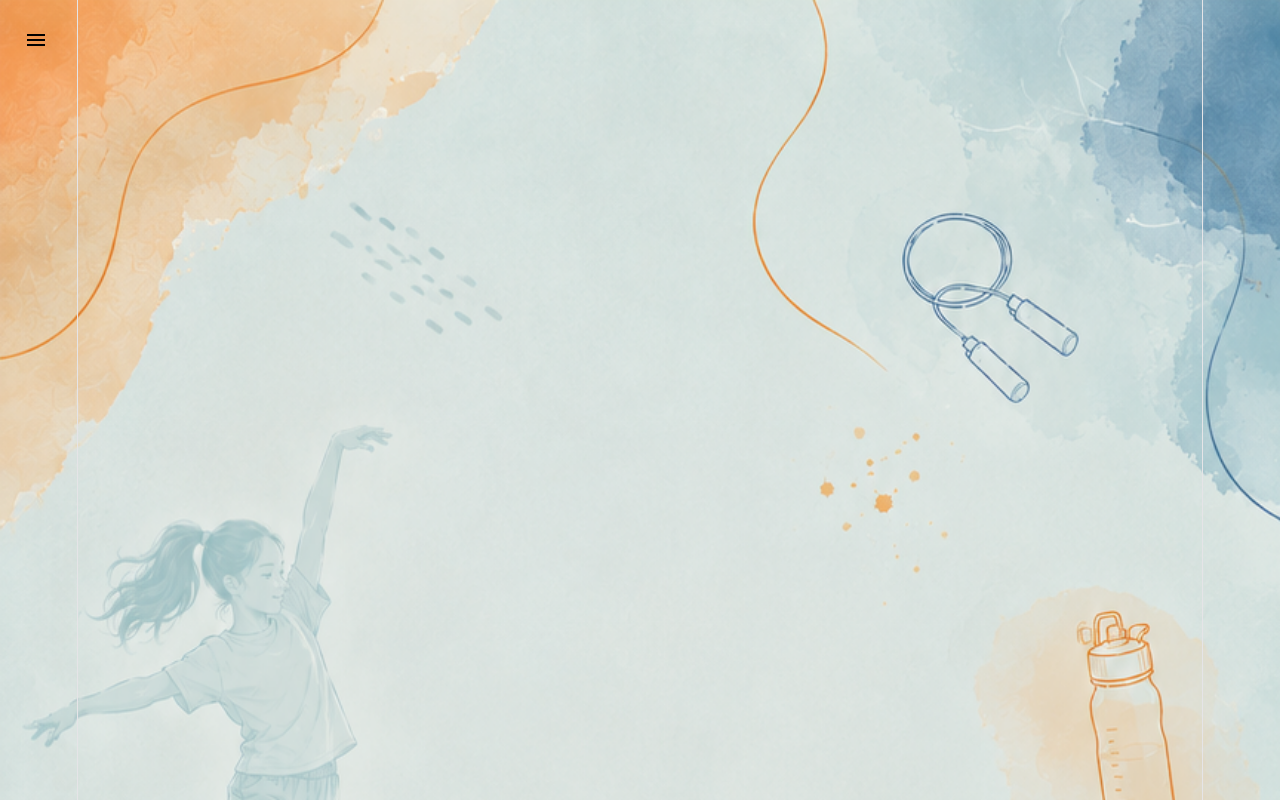
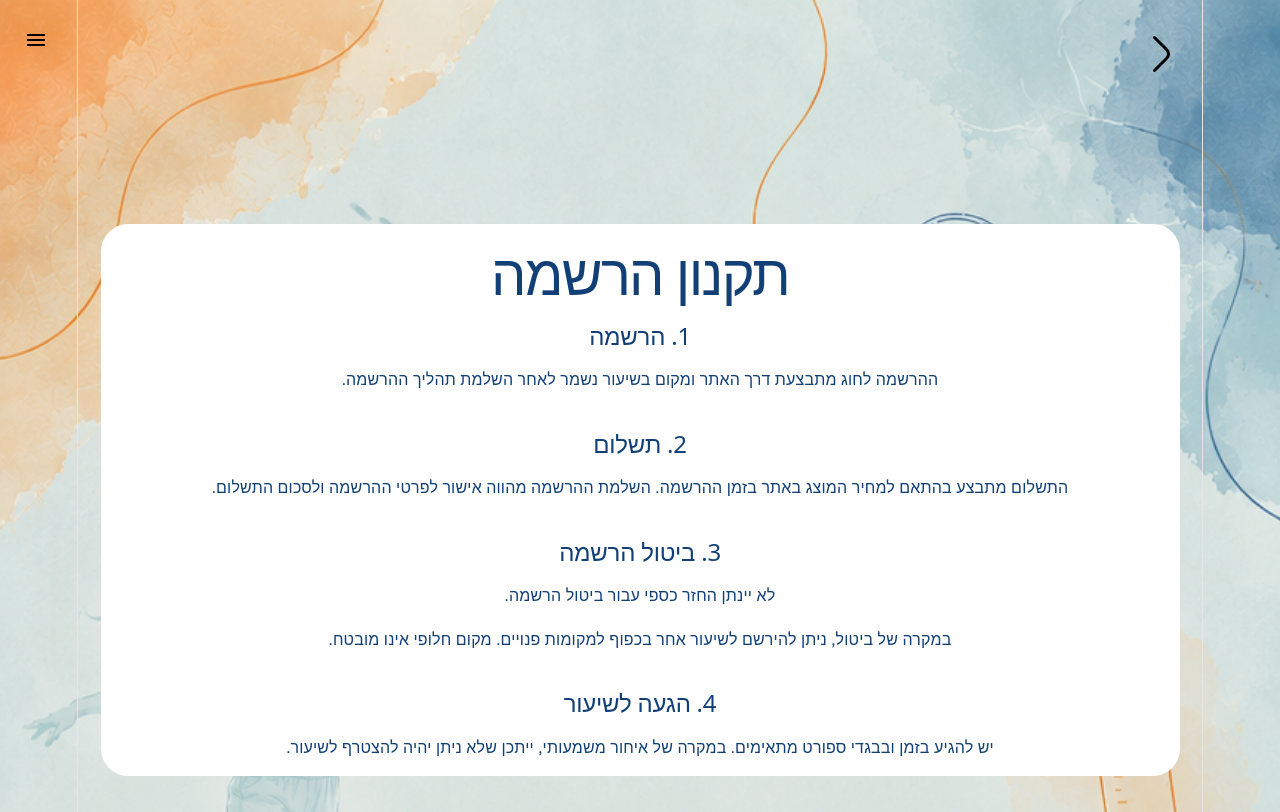
Before and after one commit to shircohen83/shtodio, a React (Vite) app: page /rules in a window 1280 px wide. Before the commit this address had no page. Built offline with nearby package versions, Linux system fonts and the light colour scheme.

Commit message:
adding a rules page and connect it to menu

```diff
--- a/src/App.tsx
+++ b/src/App.tsx
@@ -8,6 +8,7 @@ import LoginPage from "./pages/LoginPage";
 import SuccessBanner from "./components/SuccessBanner";
 import SideMenu from "./components/SideMenu";
 import PersonalAreaPage from "./pages/PersonalAreaPage";
+import RulesPage from "./pages/RulesPage";
 
 function App() {
   return (
@@ -20,7 +21,7 @@ function App() {
           <Route path="/signup" element={<SignUpPage />} />
           <Route path="/login" element={<LoginPage />} />
           <Route path="/personal-area" element={<PersonalAreaPage />} />
-          {/* <Route path="/register" element={<RegisterPage />} /> */}
+          <Route path="/rules" element={<RulesPage />} />
       </Routes>
   </>
   );
--- a/src/components/SideMenu.tsx
+++ b/src/components/SideMenu.tsx
@@ -1,5 +1,5 @@
 import { useState } from "react";
-import { useLocation, useNavigate } from "react-router";
+import { useNavigate } from "react-router";
 
 import menu from "../assets/icons/menu.svg";
 import userIcon from "../assets/icons/user.svg";
@@ -82,7 +82,7 @@ const SideMenu = () => {
             <button
               type="button"
               className="menu-row"
-              onClick={() => goTo("/registration-rules")}
+              onClick={() => goTo("/rules")}
             >
               <img src={rulesIcon} alt="" />
               <h3>תקנון הרשמה</h3>
--- /dev/null
+++ b/src/pages/RulesPage.css
@@ -0,0 +1,28 @@
+.rules-page {
+  display: grid;
+  padding: 2rem 1.25rem;
+}
+
+.rules-card {
+  margin-top: 19vh;
+  max-height: 60vh;
+  display: grid;
+  gap: 1rem;
+  padding: 2rem;
+  border-radius: 1.5rem;
+  background-color: var(--white);
+  color: var(--tertiary-color);
+  overflow-y: auto;
+}
+
+.rules-card h1 {
+  text-align: center;
+}
+
+.rules-card h2 {
+  margin-top: 1rem;
+}
+
+.rules-card p {
+  line-height: 1.6;
+}
--- /dev/null
+++ b/src/pages/RulesPage.tsx
@@ -0,0 +1,83 @@
+import { Link } from "react-router";
+import angleRightIcon from "../assets/icons/angle-right.svg";
+
+import "./RulesPage.css";
+
+const RulesPage = () => {
+  return (
+    <main className="rules-page">
+      <Link
+        to="/"
+        className="back-icon"
+        title="חזרה"
+      >
+        <img src={angleRightIcon} alt="חזרה" />
+      </Link>
+
+    <section className="rules-card">
+        <h1>תקנון הרשמה</h1>
+
+        <h2>1. הרשמה</h2>
+
+        <p>
+            ההרשמה לחוג מתבצעת דרך האתר ומקום בשיעור נשמר
+            לאחר השלמת תהליך ההרשמה.
+        </p>
+
+        <h2>2. תשלום</h2>
+
+        <p>
+            התשלום מתבצע בהתאם למחיר המוצג באתר בזמן ההרשמה.
+            השלמת ההרשמה מהווה אישור לפרטי ההרשמה ולסכום התשלום.
+        </p>
+
+        <h2>3. ביטול הרשמה</h2>
+
+        <p>
+            לא יינתן החזר כספי עבור ביטול הרשמה.
+        </p>
+
+        <p>
+            במקרה של ביטול, ניתן להירשם לשיעור אחר בכפוף
+            למקומות פנויים. מקום חלופי אינו מובטח.
+        </p>
+
+        <h2>4. הגעה לשיעור</h2>
+
+        <p>
+            יש להגיע בזמן ובבגדי ספורט מתאימים.
+            במקרה של איחור משמעותי, ייתכן שלא ניתן יהיה
+            להצטרף לשיעור.
+        </p>
+
+        <h2>5. התנהלות ובטיחות</h2>
+
+        <p>
+            יש להקשיב להנחיות הצוות, לשמור על ציוד הסטודיו
+            ולהתייחס בכבוד לילדים ולצוות.
+        </p>
+
+        <p>
+            באחריות ההורה לעדכן את הסטודיו מראש לגבי מגבלה
+            רפואית, אלרגיה או מידע חשוב אחר הנוגע לילד.
+        </p>
+
+        <h2>6. ביטול שיעור מצד הסטודיו</h2>
+
+        <p>
+            במקרה של ביטול שיעור מצד הסטודיו, תימסר הודעה
+            להורים ותינתן אפשרות מתאימה בהתאם לנסיבות.
+        </p>
+
+        <h2>7. אישור התקנון</h2>
+
+        <p>
+            ביצוע הרשמה לחוג מהווה אישור לכך שההורה קרא
+            את התקנון ומסכים לתנאיו.
+        </p>
+    </section>
+    </main>
+  );
+};
+
+export default RulesPage;
```
